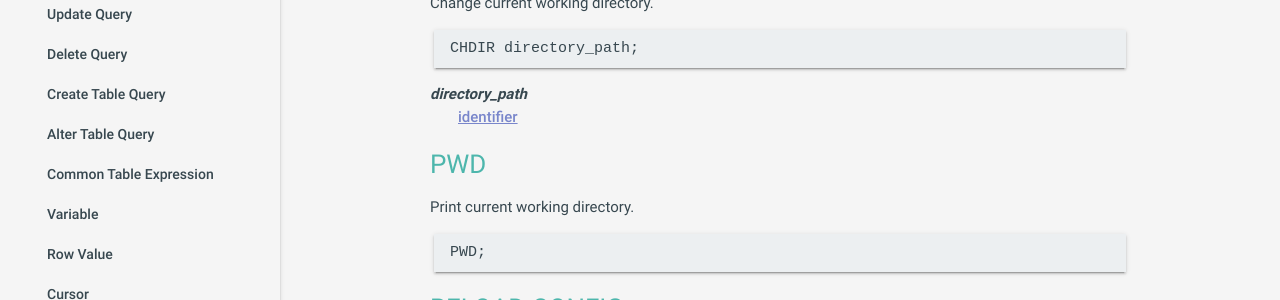
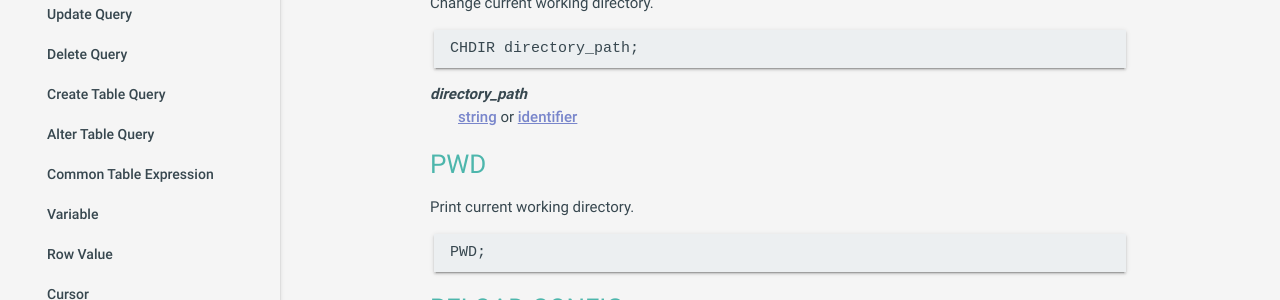
Before and after one commit to mithrandie/csvq, a Jekyll site: the page built from docs/_posts/2006-01-02-built-in.md, in a window 1280 px wide and 900 px high, scrolled down 2370 px. Shown: the part 427-727 px from the top of the window. Built offline with Jekyll 4.4.1, drawn with Linux system fonts in a browser that asks for light colours.

Commit message:
Fix mistakes of docs.

````diff
--- a/docs/_posts/2006-01-02-built-in.md
+++ b/docs/_posts/2006-01-02-built-in.md
@@ -155,7 +155,7 @@ CHDIR directory_path;
 ```
 
 _directory_path_
-: [identifier]({{ '/reference/statement.html#parsing' | relative_url }})
+: [string]({{ '/reference/value.html#string' | relative_url }}) or [identifier]({{ '/reference/statement.html#parsing' | relative_url }})
 
 
 
````
